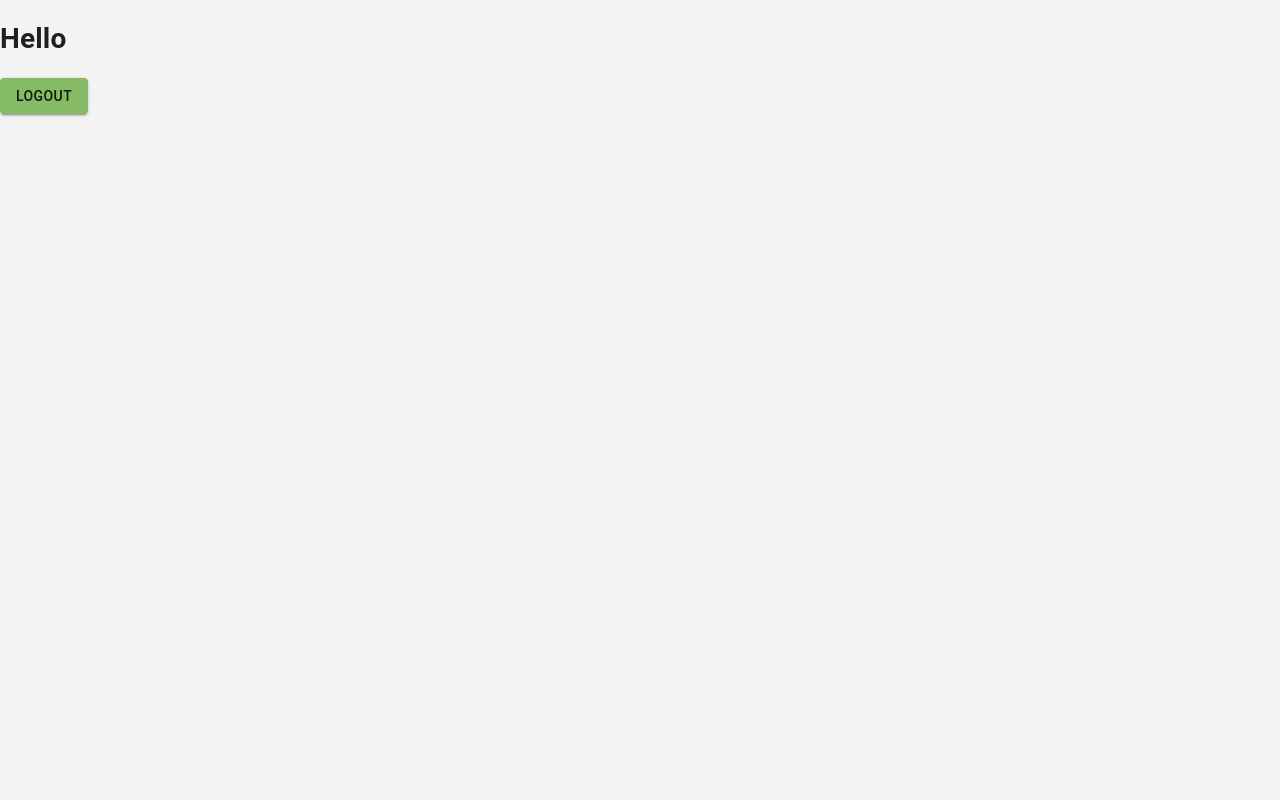
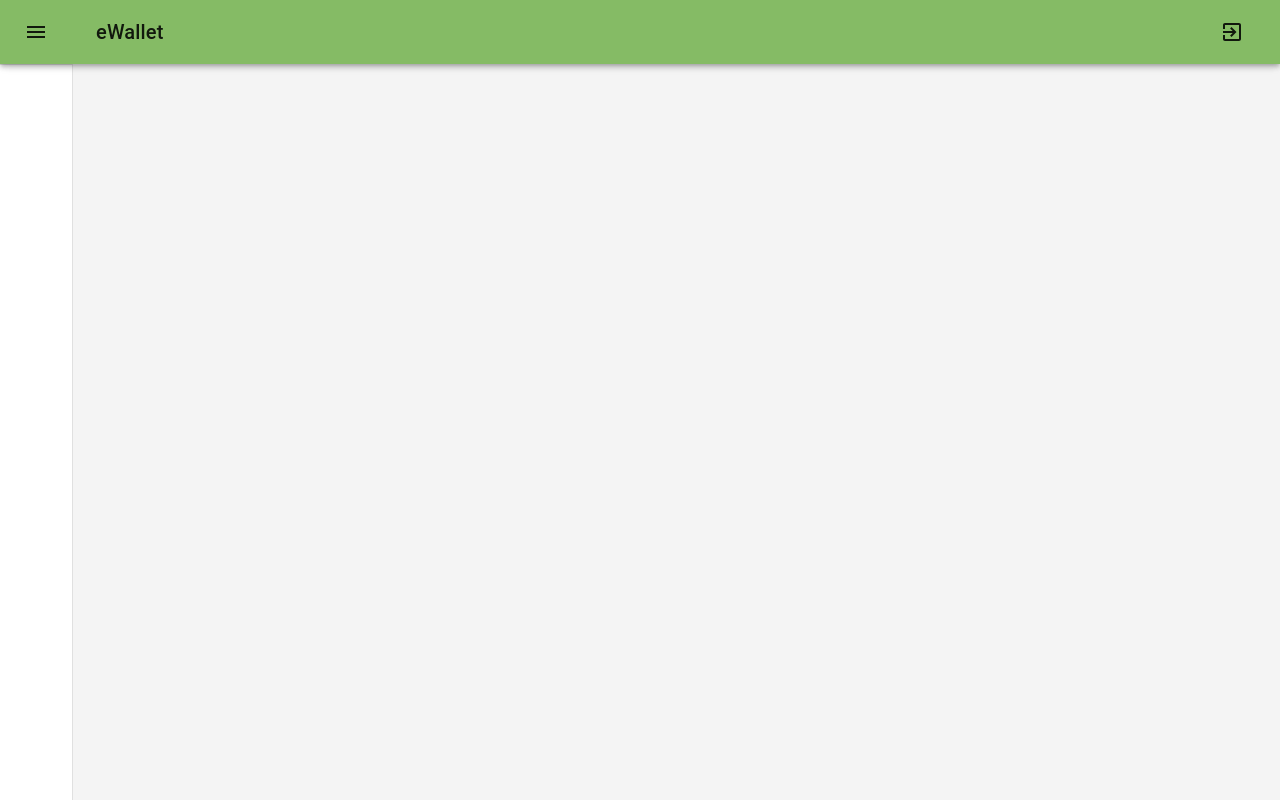
Before and after one commit to Silnari/ewallet-fe, a React (Create React App) app: page /login in a window 1280 px wide. Built offline with nearby package versions, Linux system fonts and the light colour scheme; sample sign-in values are in the browser's storage.

Commit message:
Added landing page template

```diff
--- /dev/null
+++ b/src/components/HeadLayout.jsx
@@ -0,0 +1,26 @@
+import { useState } from "react";
+import LeftDrawer from "./LeftDrawer";
+import Nav from "./Nav";
+
+export default function HeadLayout() {
+  const [drawerOpen, setDrawerOpen] = useState(false);
+
+  const handleDrawerClose = () => {
+    setDrawerOpen(false);
+  };
+
+  const handleDrawerOpen = () => {
+    setDrawerOpen(true);
+  };
+
+  return (
+    <>
+      <Nav
+        drawerOpen={drawerOpen}
+        handleDrawerClose={handleDrawerClose}
+        handleDrawerOpen={handleDrawerOpen}
+      />
+      <LeftDrawer drawerOpen={drawerOpen} />
+    </>
+  );
+}
--- /dev/null
+++ b/src/components/LeftDrawer.jsx
@@ -0,0 +1,66 @@
+import { Divider, Drawer, List, Typography } from "@material-ui/core";
+import { makeStyles } from "@material-ui/styles";
+import clsx from "clsx";
+
+const drawerWidth = 240;
+
+const useStyle = makeStyles((theme) => ({
+  drawer: {
+    width: drawerWidth,
+    flexShrink: 0,
+    whiteSpace: "nowrap",
+  },
+  drawerOpen: {
+    width: drawerWidth,
+    transition: theme.transitions.create("width", {
+      easing: theme.transitions.easing.sharp,
+      duration: theme.transitions.duration.enteringScreen,
+    }),
+  },
+  drawerClose: {
+    transition: theme.transitions.create("width", {
+      easing: theme.transitions.easing.sharp,
+      duration: theme.transitions.duration.leavingScreen,
+    }),
+    overflowX: "hidden",
+    width: theme.spacing(7) + 1,
+    [theme.breakpoints.up("sm")]: {
+      width: theme.spacing(9) + 1,
+    },
+  },
+  toolbar: {
+    display: "flex",
+    alignItems: "center",
+    justifyContent: "center",
+    padding: theme.spacing(0, 1),
+    ...theme.mixins.toolbar,
+  },
+}));
+
+export default function LeftDrawer({ drawerOpen }) {
+  const classes = useStyle();
+
+  return (
+    <Drawer
+      variant="permanent"
+      className={clsx(classes.drawer, {
+        [classes.drawerOpen]: drawerOpen,
+        [classes.drawerClose]: !drawerOpen,
+      })}
+      classes={{
+        paper: clsx({
+          [classes.drawerOpen]: drawerOpen,
+          [classes.drawerClose]: !drawerOpen,
+        }),
+      }}
+    >
+      <div className={classes.toolbar}>
+        <Typography variant="h6" color="primary">
+          eWallet
+        </Typography>
+      </div>
+      <Divider />
+      <List></List>
+    </Drawer>
+  );
+}
--- /dev/null
+++ b/src/components/Nav.jsx
@@ -0,0 +1,79 @@
+import {
+  AppBar,
+  Fade,
+  IconButton,
+  Toolbar,
+  Typography,
+} from "@material-ui/core";
+import MenuIcon from "@material-ui/icons/Menu";
+import { makeStyles } from "@material-ui/styles";
+import clsx from "clsx";
+import { useAuth } from "../providers/AuthProvider";
+import ExitToAppIcon from "@material-ui/icons/ExitToApp";
+
+const drawerWidth = 240;
+
+const useStyle = makeStyles((theme) => ({
+  appBar: {
+    zIndex: theme.zIndex.drawer + 1,
+    transition: theme.transitions.create(["width", "margin"], {
+      easing: theme.transitions.easing.sharp,
+      duration: theme.transitions.duration.leavingScreen,
+    }),
+  },
+  appBarShift: {
+    marginLeft: drawerWidth,
+    width: `calc(100% - ${drawerWidth}px)`,
+    transition: theme.transitions.create(["width", "margin"], {
+      easing: theme.transitions.easing.sharp,
+      duration: theme.transitions.duration.enteringScreen,
+    }),
+  },
+  menuButton: {
+    marginRight: 36,
+  },
+  logoutButton: {
+    marginLeft: "auto",
+  },
+}));
+
+export default function Nav({
+  drawerOpen,
+  handleDrawerOpen,
+  handleDrawerClose,
+}) {
+  const classes = useStyle();
+  const { logOut } = useAuth();
+  return (
+    <AppBar
+      position="fixed"
+      className={clsx(classes.appBar, {
+        [classes.appBarShift]: drawerOpen,
+      })}
+    >
+      <Toolbar>
+        <IconButton
+          color="inherit"
+          aria-label="open drawer"
+          onClick={drawerOpen ? handleDrawerClose : handleDrawerOpen}
+          edge="start"
+          className={classes.menuButton}
+        >
+          <MenuIcon />
+        </IconButton>
+        <Fade in={!drawerOpen}>
+          <Typography variant="h6" noWrap>
+            eWallet
+          </Typography>
+        </Fade>
+        <IconButton
+          color="inherit"
+          className={classes.logoutButton}
+          onClick={logOut}
+        >
+          <ExitToAppIcon />
+        </IconButton>
+      </Toolbar>
+    </AppBar>
+  );
+}
--- a/src/pages/Landing.jsx
+++ b/src/pages/Landing.jsx
@@ -1,17 +1,23 @@
-import { useAuth } from "../providers/AuthProvider";
-import { Button } from "@material-ui/core";
+import { makeStyles } from "@material-ui/core/styles";
+import HeadLayout from "../components/HeadLayout";
 
-function Landing() {
-  const { logOut } = useAuth();
+const useStyles = makeStyles((theme) => ({
+  root: {
+    display: "flex",
+  },
+  content: {
+    flexGrow: 1,
+    padding: theme.spacing(3),
+  },
+}));
+
+export default function Landing() {
+  const classes = useStyles();
 
   return (
-    <>
-      <h1>Hello</h1>
-      <Button variant="contained" color="primary" onClick={logOut}>
-        Logout
-      </Button>
-    </>
+    <div className={classes.root}>
+      <HeadLayout />
+      <main className={classes.content}></main>
+    </div>
   );
 }
-
-export default Landing;
```
